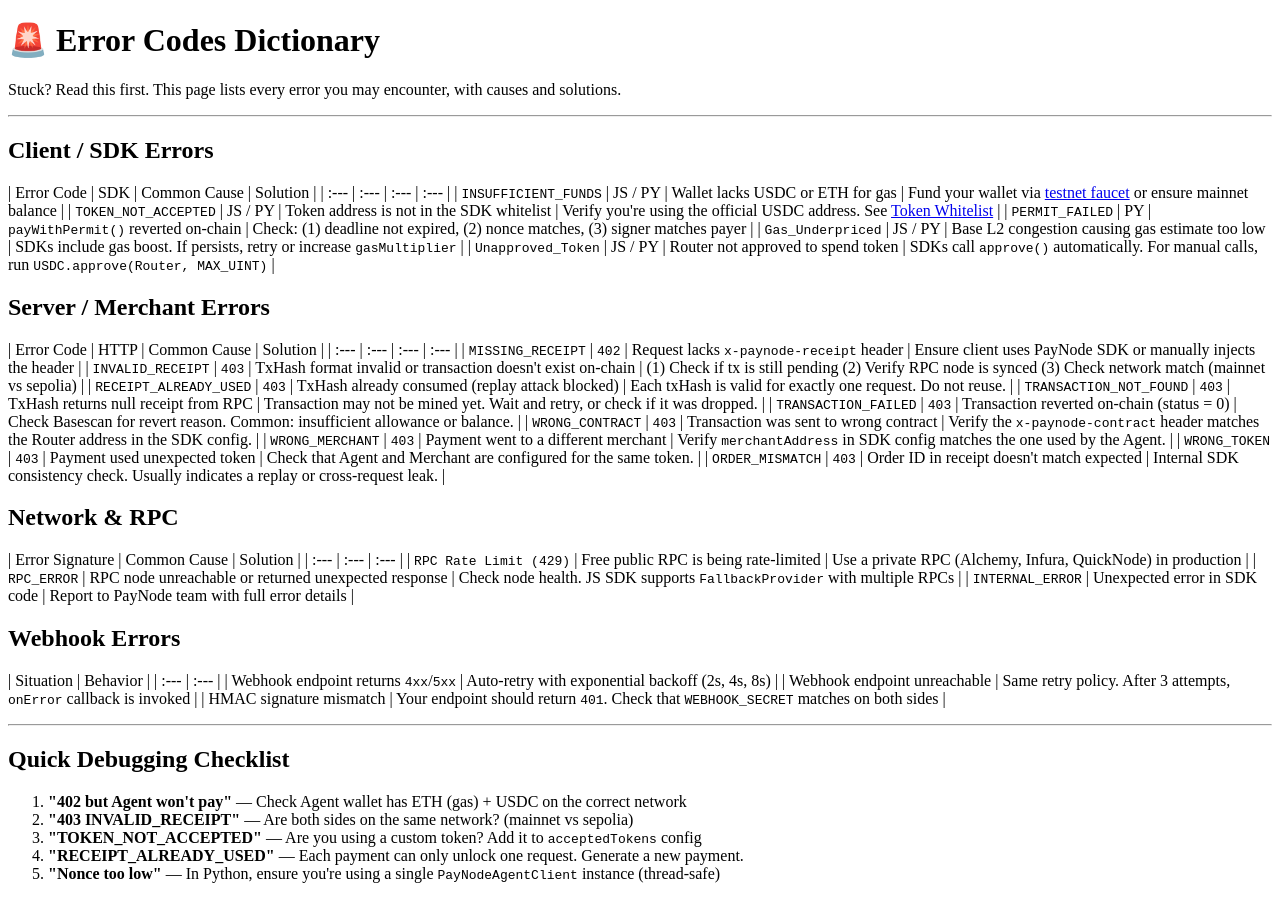
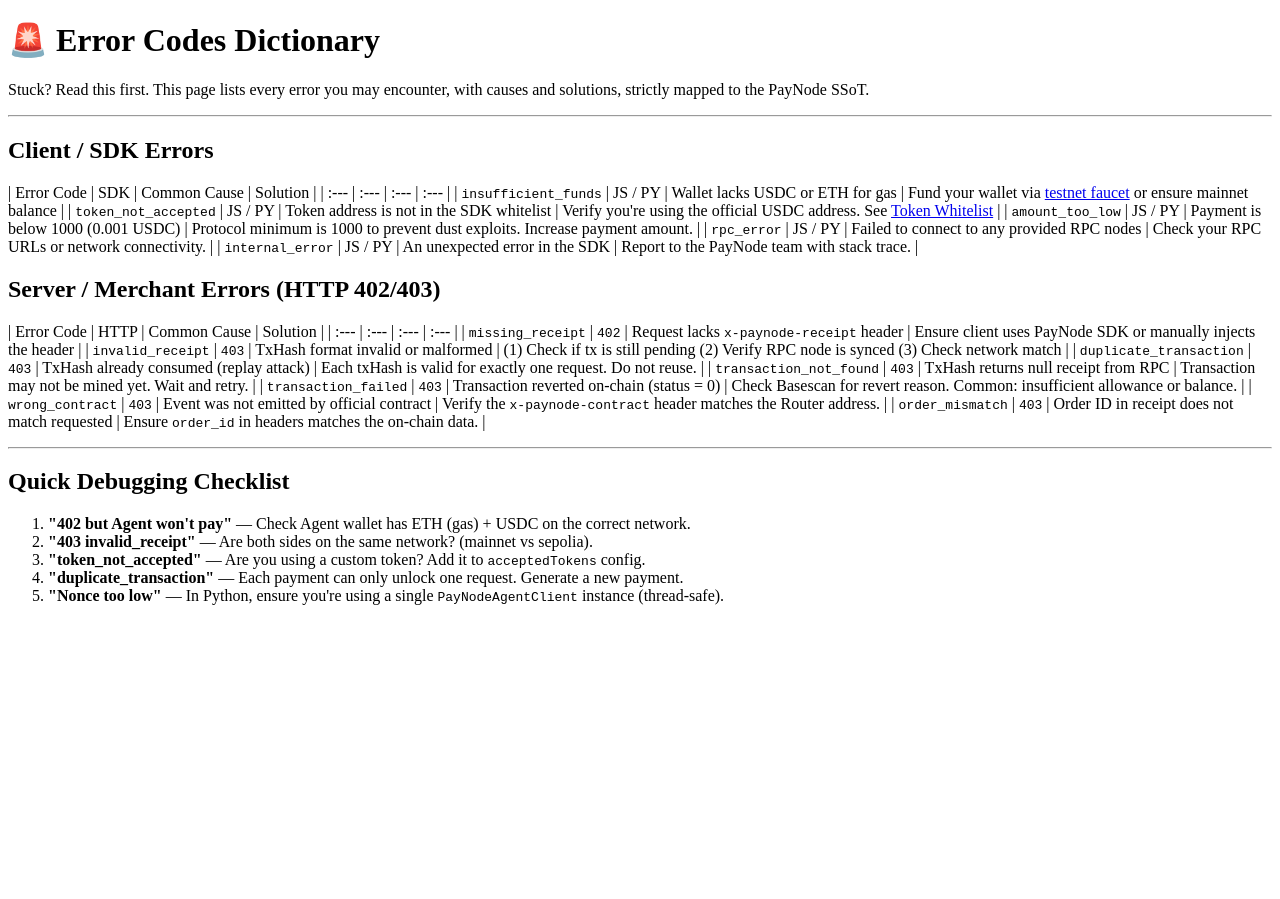
Before and after one commit to PayNodeLabs/paynode-docs, a Next.js app: page /error-codes in a window 1280 px wide. After the commit the page ends 800 px from the top, so only its background shows below. Built offline with nearby package versions, Linux system fonts and the light colour scheme.

Commit message:
docs: Standardize error codes to snake_case, update Python SDK `pay_with_permit` example, and add payment precision limits to the quickstart guide.

```diff
--- a/pages/error-codes.mdx
+++ b/pages/error-codes.mdx
@@ -1,6 +1,6 @@
 # 🚨 Error Codes Dictionary
 
-Stuck? Read this first. This page lists every error you may encounter, with causes and solutions.
+Stuck? Read this first. This page lists every error you may encounter, with causes and solutions, strictly mapped to the PayNode SSoT.
 
 ---
 
@@ -8,48 +8,30 @@
 
 | Error Code | SDK | Common Cause | Solution |
 | :--- | :--- | :--- | :--- |
-| `INSUFFICIENT_FUNDS` | JS / PY | Wallet lacks USDC or ETH for gas | Fund your wallet via [testnet faucet](/contracts) or ensure mainnet balance |
-| `TOKEN_NOT_ACCEPTED` | JS / PY | Token address is not in the SDK whitelist | Verify you're using the official USDC address. See [Token Whitelist](/sdk-js#token-whitelist) |
-| `PERMIT_FAILED` | PY | `payWithPermit()` reverted on-chain | Check: (1) deadline not expired, (2) nonce matches, (3) signer matches payer |
-| `Gas_Underpriced` | JS / PY | Base L2 congestion causing gas estimate too low | SDKs include gas boost. If persists, retry or increase `gasMultiplier` |
-| `Unapproved_Token` | JS / PY | Router not approved to spend token | SDKs call `approve()` automatically. For manual calls, run `USDC.approve(Router, MAX_UINT)` |
+| `insufficient_funds` | JS / PY | Wallet lacks USDC or ETH for gas | Fund your wallet via [testnet faucet](/contracts) or ensure mainnet balance |
+| `token_not_accepted` | JS / PY | Token address is not in the SDK whitelist | Verify you're using the official USDC address. See [Token Whitelist](/sdk-js#token-whitelist) |
+| `amount_too_low` | JS / PY | Payment is below 1000 (0.001 USDC) | Protocol minimum is 1000 to prevent dust exploits. Increase payment amount. |
+| `rpc_error` | JS / PY | Failed to connect to any provided RPC nodes | Check your RPC URLs or network connectivity. |
+| `internal_error` | JS / PY | An unexpected error in the SDK | Report to the PayNode team with stack trace. |
 
-## Server / Merchant Errors
+## Server / Merchant Errors (HTTP 402/403)
 
 | Error Code | HTTP | Common Cause | Solution |
 | :--- | :--- | :--- | :--- |
-| `MISSING_RECEIPT` | `402` | Request lacks `x-paynode-receipt` header | Ensure client uses PayNode SDK or manually injects the header |
-| `INVALID_RECEIPT` | `403` | TxHash format invalid or transaction doesn't exist on-chain | (1) Check if tx is still pending (2) Verify RPC node is synced (3) Check network match (mainnet vs sepolia) |
-| `RECEIPT_ALREADY_USED` | `403` | TxHash already consumed (replay attack blocked) | Each txHash is valid for exactly one request. Do not reuse. |
-| `TRANSACTION_NOT_FOUND` | `403` | TxHash returns null receipt from RPC | Transaction may not be mined yet. Wait and retry, or check if it was dropped. |
-| `TRANSACTION_FAILED` | `403` | Transaction reverted on-chain (status = 0) | Check Basescan for revert reason. Common: insufficient allowance or balance. |
-| `WRONG_CONTRACT` | `403` | Transaction was sent to wrong contract | Verify the `x-paynode-contract` header matches the Router address in the SDK config. |
-| `WRONG_MERCHANT` | `403` | Payment went to a different merchant | Verify `merchantAddress` in SDK config matches the one used by the Agent. |
-| `WRONG_TOKEN` | `403` | Payment used unexpected token | Check that Agent and Merchant are configured for the same token. |
-| `ORDER_MISMATCH` | `403` | Order ID in receipt doesn't match expected | Internal SDK consistency check. Usually indicates a replay or cross-request leak. |
-
-## Network & RPC
-
-| Error Signature | Common Cause | Solution |
-| :--- | :--- | :--- |
-| `RPC Rate Limit (429)` | Free public RPC is being rate-limited | Use a private RPC (Alchemy, Infura, QuickNode) in production |
-| `RPC_ERROR` | RPC node unreachable or returned unexpected response | Check node health. JS SDK supports `FallbackProvider` with multiple RPCs |
-| `INTERNAL_ERROR` | Unexpected error in SDK code | Report to PayNode team with full error details |
-
-## Webhook Errors
-
-| Situation | Behavior |
-| :--- | :--- |
-| Webhook endpoint returns `4xx`/`5xx` | Auto-retry with exponential backoff (2s, 4s, 8s) |
-| Webhook endpoint unreachable | Same retry policy. After 3 attempts, `onError` callback is invoked |
-| HMAC signature mismatch | Your endpoint should return `401`. Check that `WEBHOOK_SECRET` matches on both sides |
+| `missing_receipt` | `402` | Request lacks `x-paynode-receipt` header | Ensure client uses PayNode SDK or manually injects the header |
+| `invalid_receipt` | `403` | TxHash format invalid or malformed | (1) Check if tx is still pending (2) Verify RPC node is synced (3) Check network match |
+| `duplicate_transaction` | `403` | TxHash already consumed (replay attack) | Each txHash is valid for exactly one request. Do not reuse. |
+| `transaction_not_found` | `403` | TxHash returns null receipt from RPC | Transaction may not be mined yet. Wait and retry. |
+| `transaction_failed` | `403` | Transaction reverted on-chain (status = 0) | Check Basescan for revert reason. Common: insufficient allowance or balance. |
+| `wrong_contract` | `403` | Event was not emitted by official contract | Verify the `x-paynode-contract` header matches the Router address. |
+| `order_mismatch` | `403` | Order ID in receipt does not match requested | Ensure `order_id` in headers matches the on-chain data. |
 
 ---
 
 ## Quick Debugging Checklist
 
-1. **"402 but Agent won't pay"** — Check Agent wallet has ETH (gas) + USDC on the correct network
-2. **"403 INVALID_RECEIPT"** — Are both sides on the same network? (mainnet vs sepolia)
-3. **"TOKEN_NOT_ACCEPTED"** — Are you using a custom token? Add it to `acceptedTokens` config
-4. **"RECEIPT_ALREADY_USED"** — Each payment can only unlock one request. Generate a new payment.
-5. **"Nonce too low"** — In Python, ensure you're using a single `PayNodeAgentClient` instance (thread-safe)
+1. **"402 but Agent won't pay"** — Check Agent wallet has ETH (gas) + USDC on the correct network.
+2. **"403 invalid_receipt"** — Are both sides on the same network? (mainnet vs sepolia).
+3. **"token_not_accepted"** — Are you using a custom token? Add it to `acceptedTokens` config.
+4. **"duplicate_transaction"** — Each payment can only unlock one request. Generate a new payment.
+5. **"Nonce too low"** — In Python, ensure you're using a single `PayNodeAgentClient` instance (thread-safe).
```
Also changed, not shown: pages/quickstart.mdx (+13 -0 lines), pages/sdk-python.mdx (+2 -4 lines).
